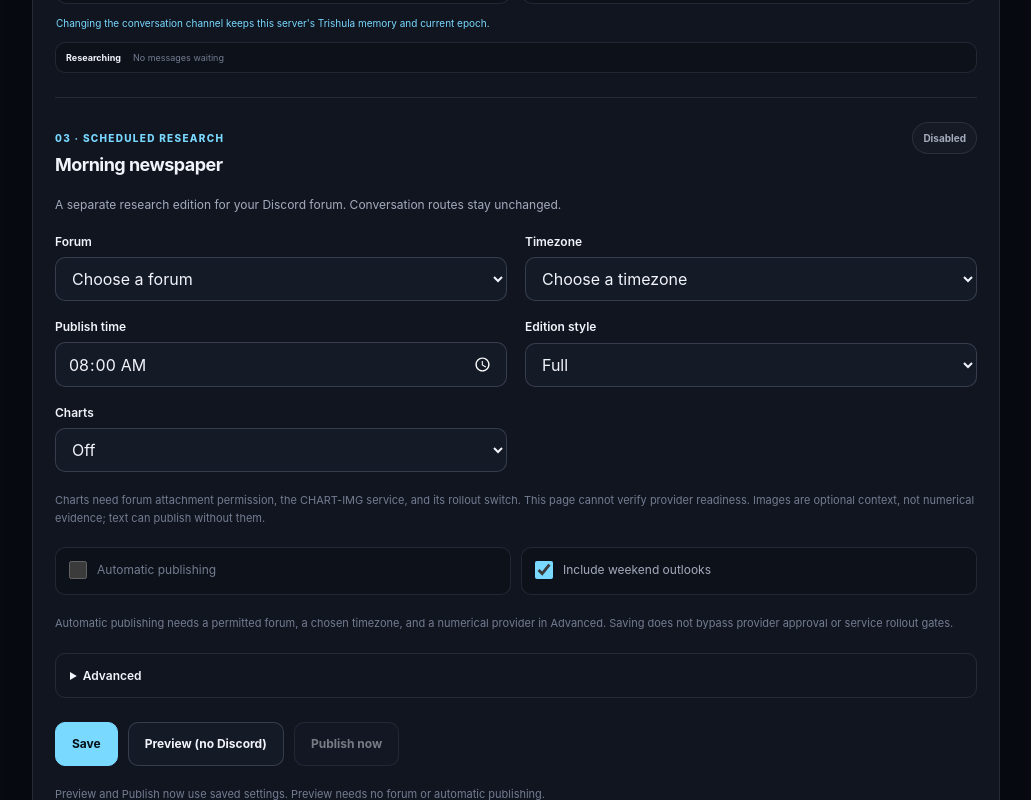
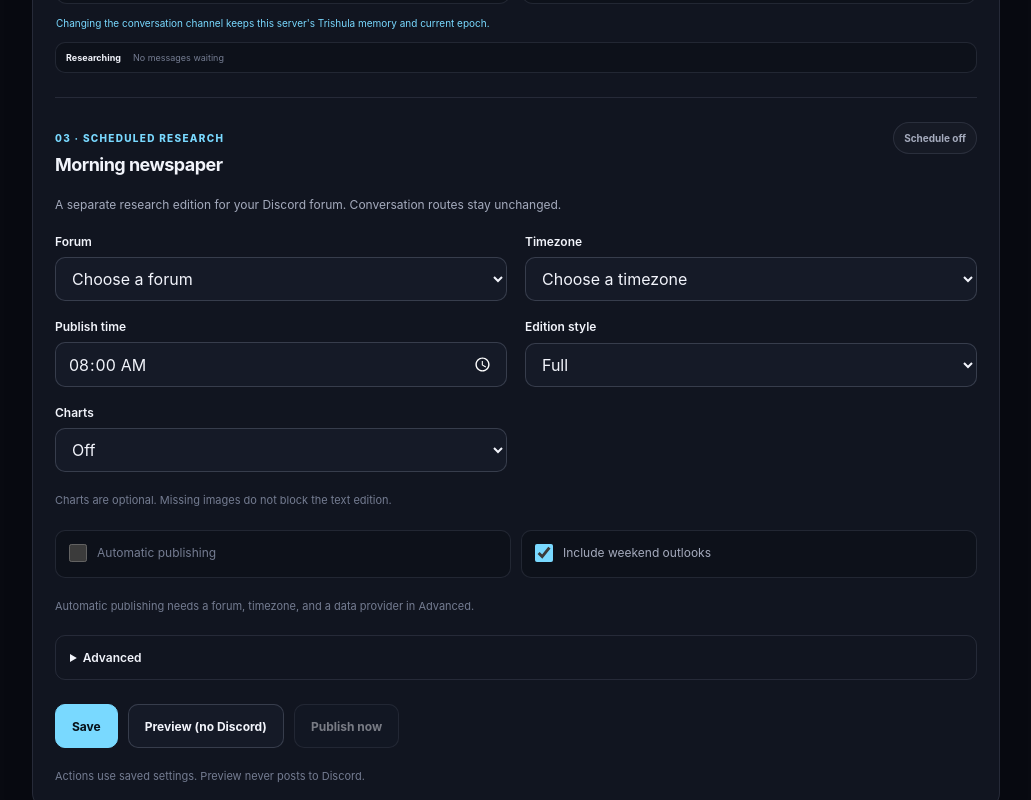
Before and after one commit to NarukeAlpha/ProjectTrishula, a React (Vite) app in the folder apps/web/: page /discord in a window 1280 px wide. Shown: the part 820-1620 px from the top of the page, without its empty margins (124-1155 px from the left). Built offline with nearby package versions, Linux system fonts and the light colour scheme.

Commit message:
Clarify newspaper controls and reduce repeated help text

```diff
--- a/apps/web/src/features/discord/DiscordControlPage.tsx
+++ b/apps/web/src/features/discord/DiscordControlPage.tsx
@@ -480,7 +480,7 @@ function MarketResearchSettings({
           className="status-pill"
           data-status={preferences?.enabled ? "online" : "offline"}
         >
-          {preferences?.enabled ? "Enabled" : "Disabled"}
+          {preferences?.enabled ? "Schedule on" : "Schedule off"}
         </span>
       </div>
       <p>
@@ -615,9 +615,7 @@ function MarketResearchSettings({
         </label>
       </div>
       <p className="discord-fine-print">
-        Charts need forum attachment permission, the CHART-IMG service, and its
-        rollout switch. This page cannot verify provider readiness. Images are
-        optional context, not numerical evidence; text can publish without them.
+        Charts are optional. Missing images do not block the text edition.
         {selectedForum &&
           !selectedForum.canAttachFiles &&
           " This forum is missing ATTACH_FILES."}
@@ -649,9 +647,8 @@ function MarketResearchSettings({
         </label>
       </div>
       <p className="discord-fine-print">
-        Automatic publishing needs a permitted forum, a chosen timezone, and a
-        numerical provider in Advanced. Saving does not bypass provider approval
-        or service rollout gates.
+        Automatic publishing needs a forum, timezone, and a data provider in
+        Advanced.
       </p>
       <details className="discord-newspaper-advanced">
         <summary>Advanced</summary>
@@ -692,10 +689,9 @@ function MarketResearchSettings({
           </label>
         </div>
         <p className="discord-fine-print">
-          Choosing a provider does not approve it. Financial Datasets requires a
-          reviewed live evaluation, owner approval, a service cost cap, and
-          runtime enablement. Numerical data stays unavailable until these gates
-          pass.
+          Data access needs owner approval and a cost limit in Railway. Charts
+          need CHART-IMG access and forum attachment permission. These settings
+          do not change service access.
         </p>
       </details>
       {selectedForum && !forumReady && (
@@ -763,8 +759,7 @@ function MarketResearchSettings({
           )}
       </div>
       <p className="discord-fine-print">
-        Preview and Publish now use saved settings. Preview needs no forum or
-        automatic publishing.
+        Actions use saved settings. Preview never posts to Discord.
       </p>
       {status?.preview && (
         <details className="discord-fine-print" open>
```
